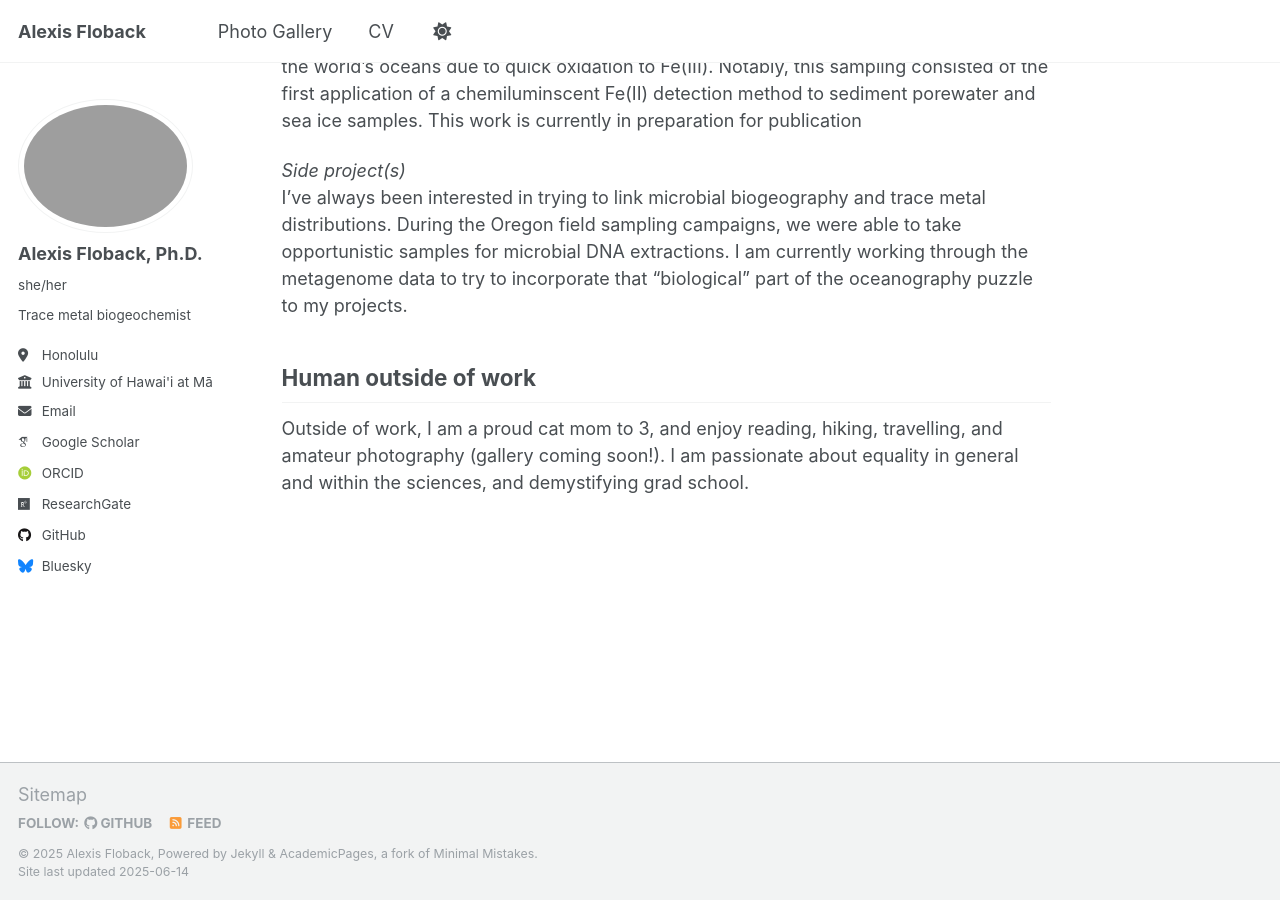
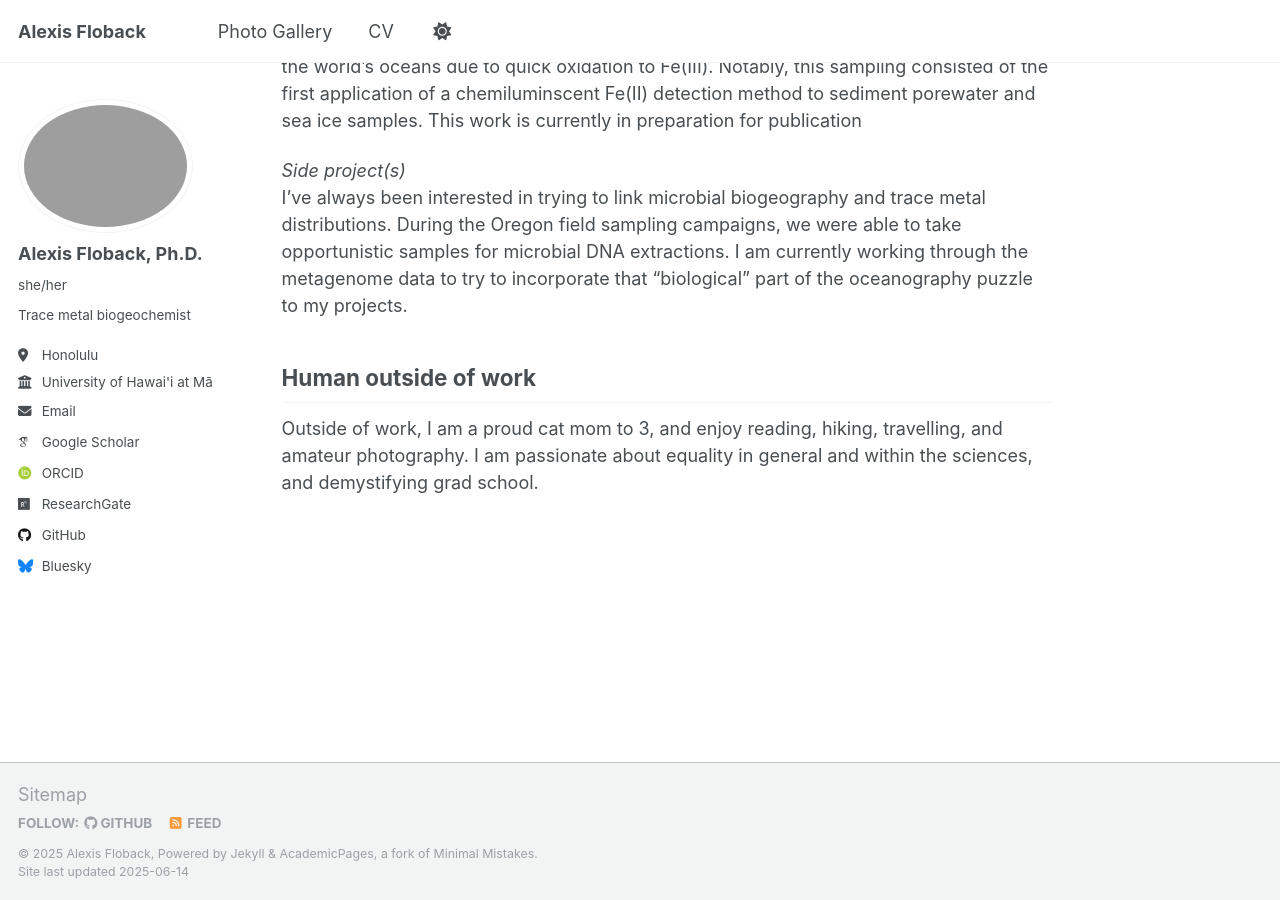
Before and after one commit to alexis-floback/alexis-floback.github.io, a Jekyll site: the page built from _pages/about.md, in a window 1280 px wide and 900 px high, scrolled down 1986 px. Built offline with Jekyll 4.4.1, drawn with Linux system fonts in a browser that asks for light colours; some web fonts are replaced.

Commit message:
Update about.md

```diff
--- a/_pages/about.md
+++ b/_pages/about.md
@@ -37,4 +37,4 @@ I've always been interested in trying to link microbial biogeography and trace m
 
 Human outside of work
 ------
-Outside of work, I am a proud cat mom to 3, and enjoy reading, hiking, travelling, and amateur photography (gallery coming soon!). I am passionate about equality in general and within the sciences, and demystifying grad school.
+Outside of work, I am a proud cat mom to 3, and enjoy reading, hiking, travelling, and amateur photography. I am passionate about equality in general and within the sciences, and demystifying grad school.
```
